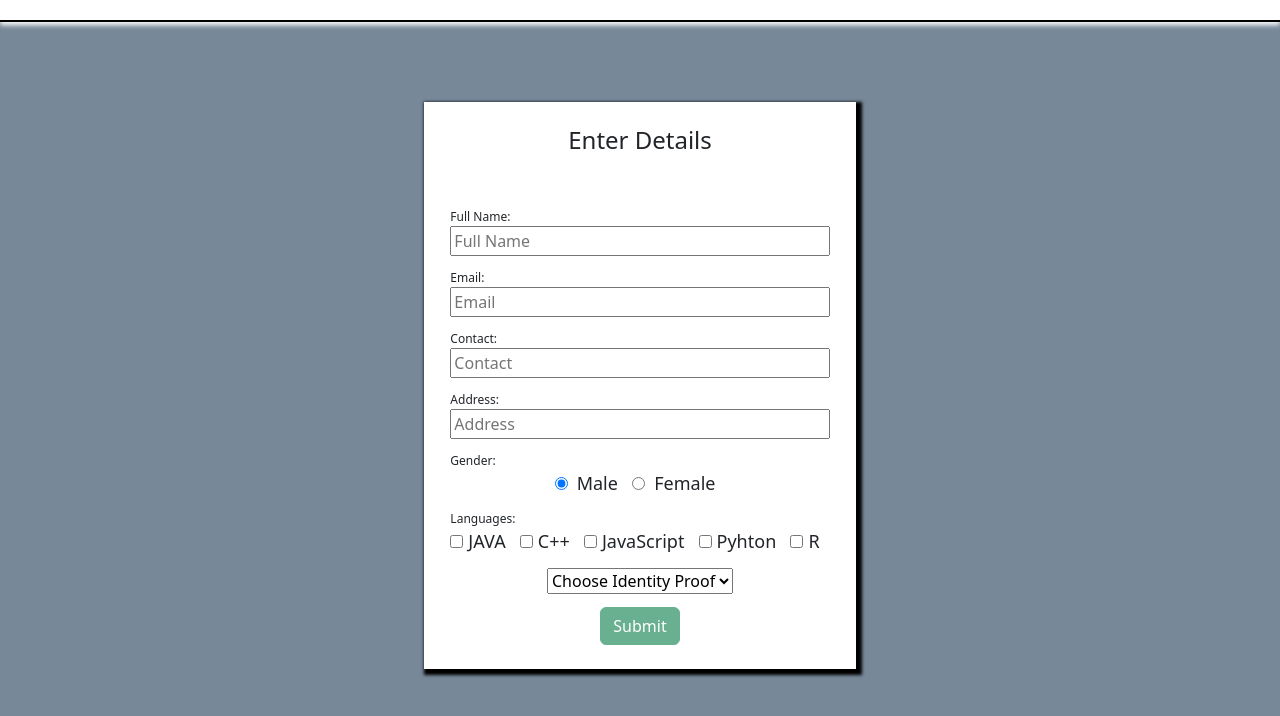
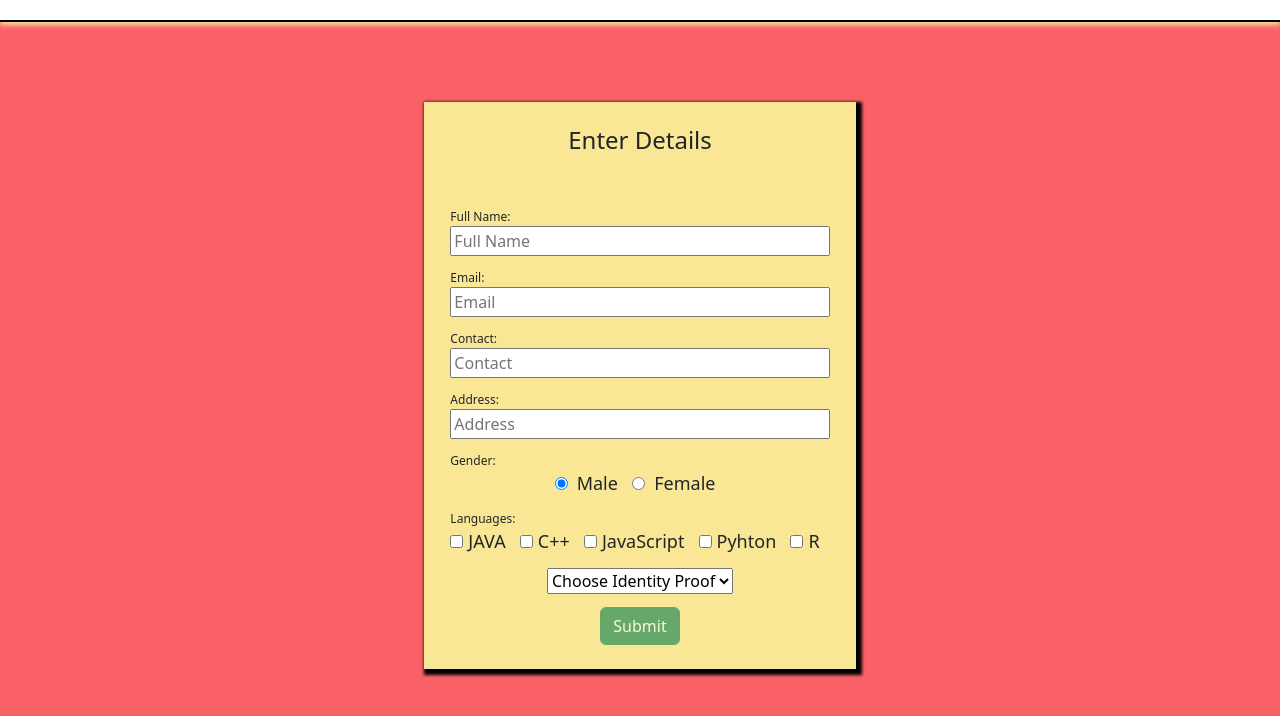
Before and after one commit to Momin-129/LocalStorage, a website: page index.html in a window 1280 px wide. Shown: the part 58-774 px from the top of the page. Drawn offline with nearby package versions, Linux system fonts and the light colour scheme.

Commit message:
Change Color Pallete

```diff
--- a/style.css
+++ b/style.css
@@ -3,7 +3,7 @@ body {
   margin: 0;
   padding: 0;
   height: 100%;
-  background-color: lightslategrey;
+  background-color: #f96167;
 }
 
 .navBar {
@@ -12,7 +12,7 @@ body {
   text-align: center;
   padding: 1vh 2vw;
   border-bottom: 2px solid black;
-  box-shadow: 0 3px 5px 0 white;
+  box-shadow: 0 3px 5px 0 #f9e795;
   background-color: #fff;
 }
 
@@ -28,7 +28,7 @@ body {
   width: max-content;
   height: max-content;
   padding: 3vh 3vw;
-  background-color: #fff;
+  background-color: #f9e795;
 }
 
 .col-md-12 {
```
